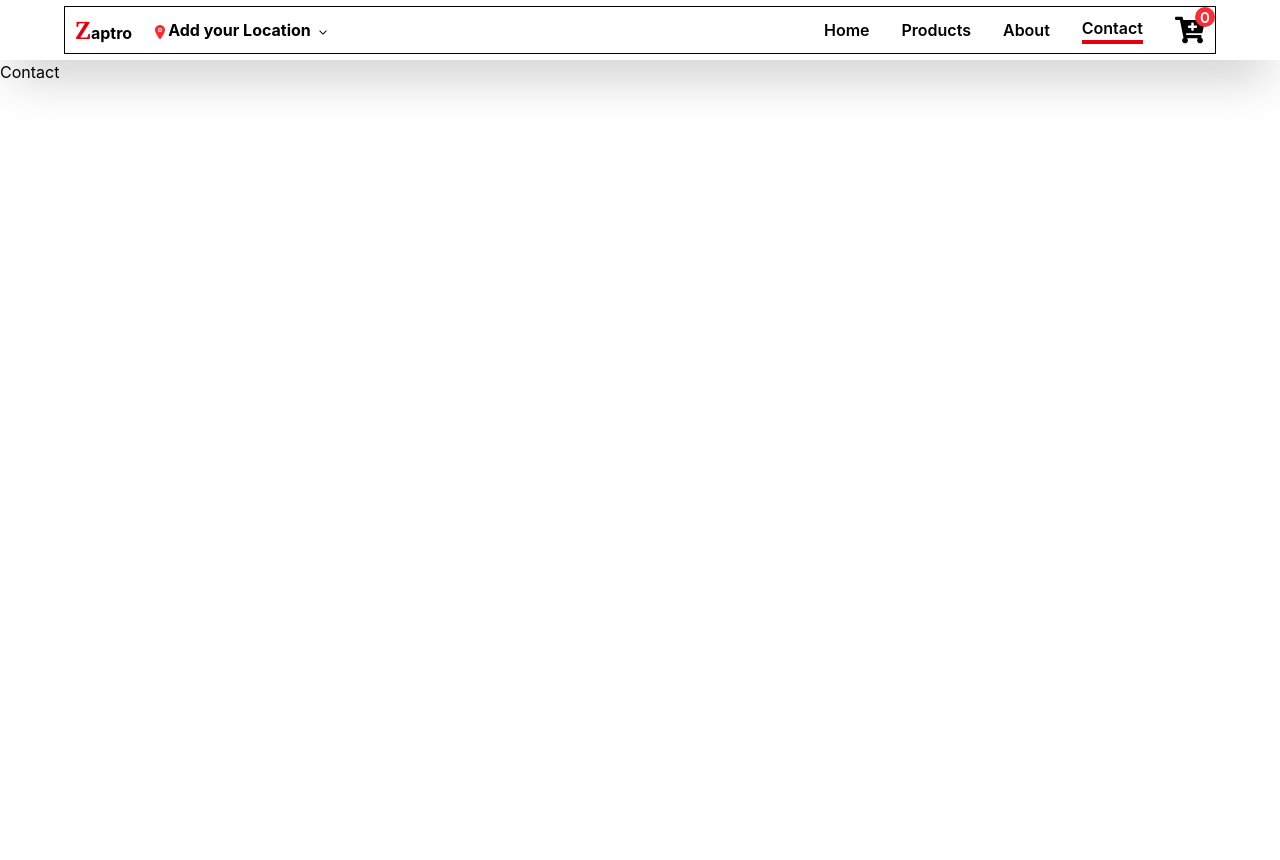
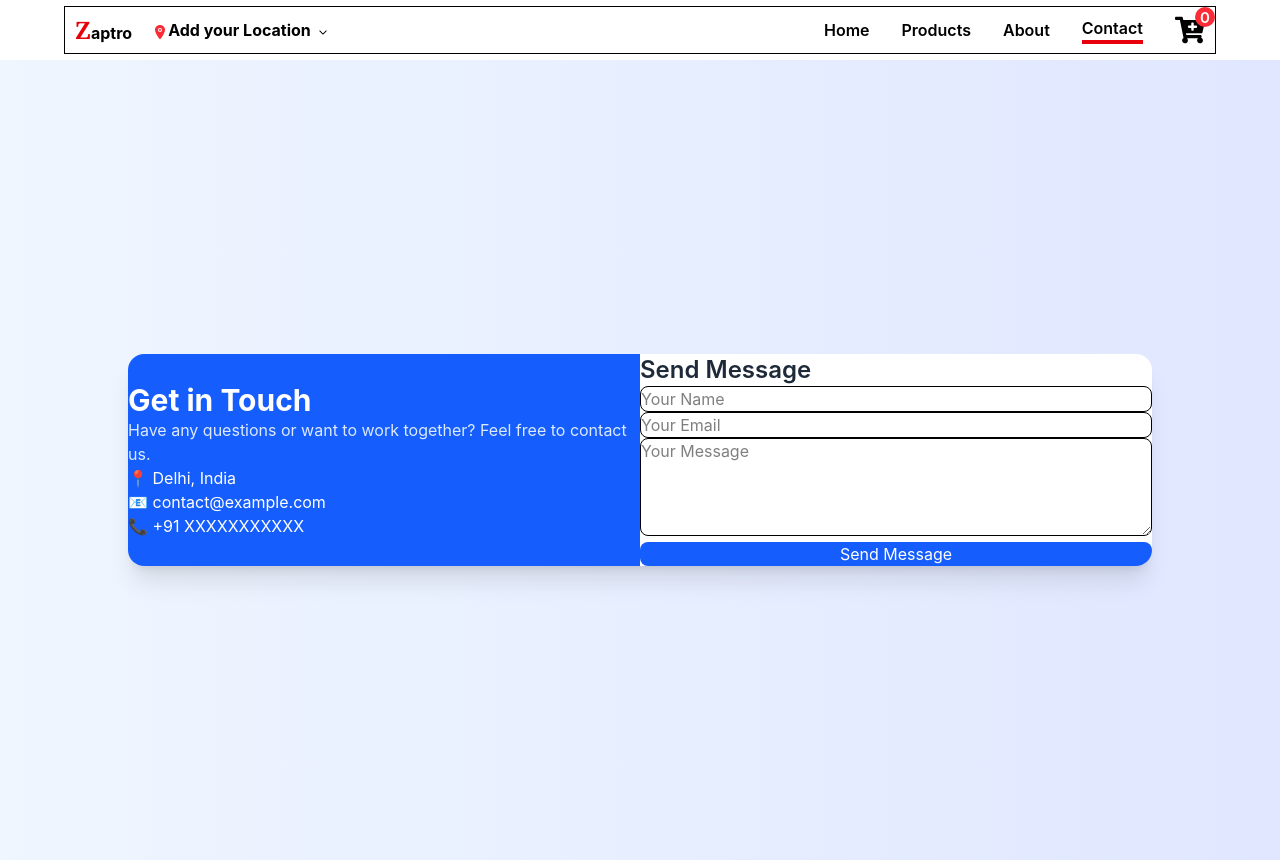
Before and after one commit to kushalupadhyay07/Zaptro-Ecommerce-website, a React (Vite) app: page /contact in a window 1280 px wide. Before the commit the page ends 800 px from the top, so only its background shows below. Built offline with nearby package versions, Linux system fonts and the light colour scheme.

Commit message:
added contact page UI

```diff
--- a/src/websitepages/About.jsx
+++ b/src/websitepages/About.jsx
@@ -11,7 +11,7 @@ export default function About() {
         className="w-5/10  flex flex-col items-center gap-5  "
         style={{ padding: "90px" }}
       >
-        <h1 className="text-2xl font-bold border-b-1"> About us </h1>
+        <h1 className="text-2xl font-bold "> About us </h1>
         <p className="text-xl font-semibold">
           Welcome to our platform! We are dedicated to providing high-quality
           products at affordable prices. Our mission is to make online shopping
--- a/src/websitepages/Cart.jsx
+++ b/src/websitepages/Cart.jsx
@@ -19,7 +19,7 @@ export default function Cart() {
         )}
         {cartitem.map((data, index) => {
           return (
-            <div className="w-9/10  border-1 flex ">
+            <div className="w-9/10   flex ">
               <div className="w-2/10 bg-amber-200">
                 <img src={data.images} alt="" className="w-full h-full" />
               </div>
--- a/src/websitepages/Contact.jsx
+++ b/src/websitepages/Contact.jsx
@@ -2,8 +2,62 @@ import React from 'react'
 
 export default function contact() {
   return (
-    <div>
-      Contact
+    <div className="min-h-screen bg-gradient-to-r from-blue-50 to-indigo-100 flex items-center justify-center px-4">
+      <div className="bg-white rounded-2xl shadow-xl max-w-5xl w-full grid md:grid-cols-2 overflow-hidden">
+
+        {/* Left Side */}
+        <div className="bg-blue-600 text-white p-8 flex flex-col justify-center">
+          <h2 className="text-3xl font-bold mb-4">Get in Touch</h2>
+          <p className="mb-6 text-blue-100">
+            Have any questions or want to work together? Feel free to contact us.
+          </p>
+
+          <div className="space-y-4">
+            <p>📍 Delhi, India</p>
+            <p>📧 contact@example.com</p>
+            <p>📞 +91 XXXXXXXXXXX</p>
+          </div>
+        </div>
+
+        {/* Right Side (Form UI Only) */}
+        <div className="p-8">
+          <h2 className="text-2xl font-semibold mb-6 text-gray-800">
+            Send Message
+          </h2>
+
+          <form className="space-y-5">
+            {/* Name */}
+            <input
+              type="text"
+              placeholder="Your Name"
+              className="w-full px-4 py-3 border rounded-lg focus:outline-none focus:ring-2 focus:ring-blue-400"
+            />
+
+            {/* Email */}
+            <input
+              type="email"
+              placeholder="Your Email"
+              className="w-full px-4 py-3 border rounded-lg focus:outline-none focus:ring-2 focus:ring-blue-400"
+            />
+
+            {/* Message */}
+            <textarea
+              rows="4"
+              placeholder="Your Message"
+              className="w-full px-4 py-3 border rounded-lg focus:outline-none focus:ring-2 focus:ring-blue-400"
+            ></textarea>
+
+            {/* Button */}
+            <button
+              type="button"
+              className="w-full bg-blue-600 text-white py-3 rounded-lg hover:bg-blue-700 transition duration-300"
+            >
+              Send Message
+            </button>
+          </form>
+        </div>
+
+      </div>
     </div>
   )
 }
```
